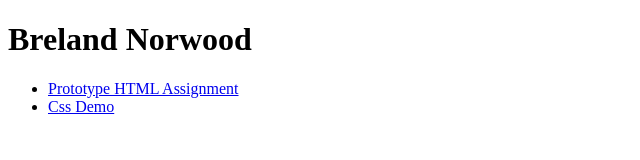
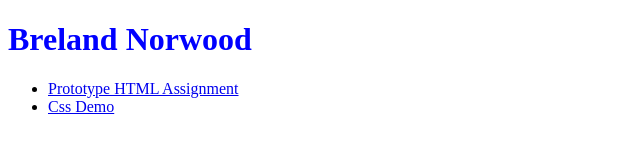
Before and after one commit to snake0517/ifsc-1310, a plain HTML site: page index.html in a window 1280 px wide. Shown: the whole page, without its empty margins (0-640 px from the left). Drawn offline with Linux system fonts and the light colour scheme.

Commit message:
added css to main

```diff
--- /dev/null
+++ b/assets/css/style.css
@@ -0,0 +1,3 @@
+h1{
+    color: blue;
+}
--- a/index.html
+++ b/index.html
@@ -7,7 +7,7 @@
   <title>IFSC 1310 | Breland Norwood</title>
   <meta name="description" content="Keyword Rich Description" />
   <meta name="author" content="Breland Norwood" />
-
+  <link href="assets/css/style.css" rel="stylesheet">
 </head>
 
 <body>
```
Also changed, not shown: prototype/index.html (+1 -1 lines).
